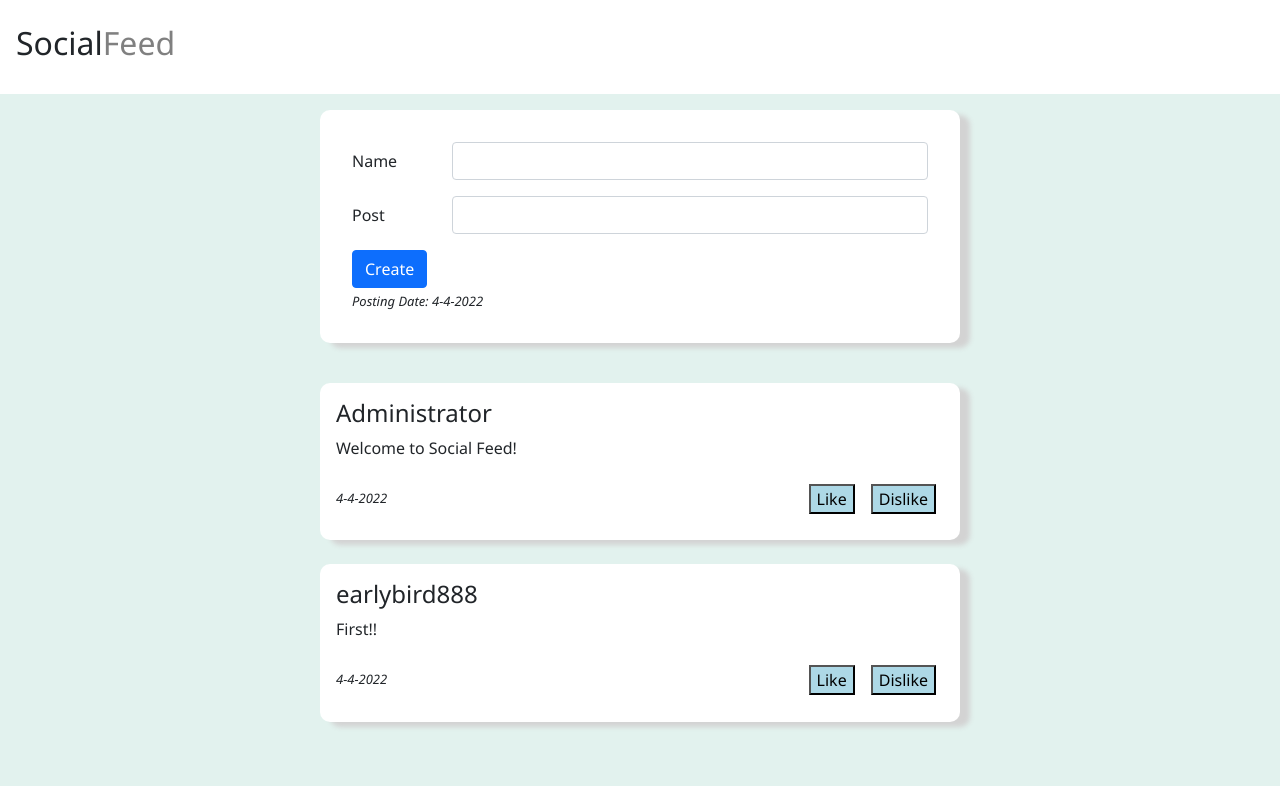
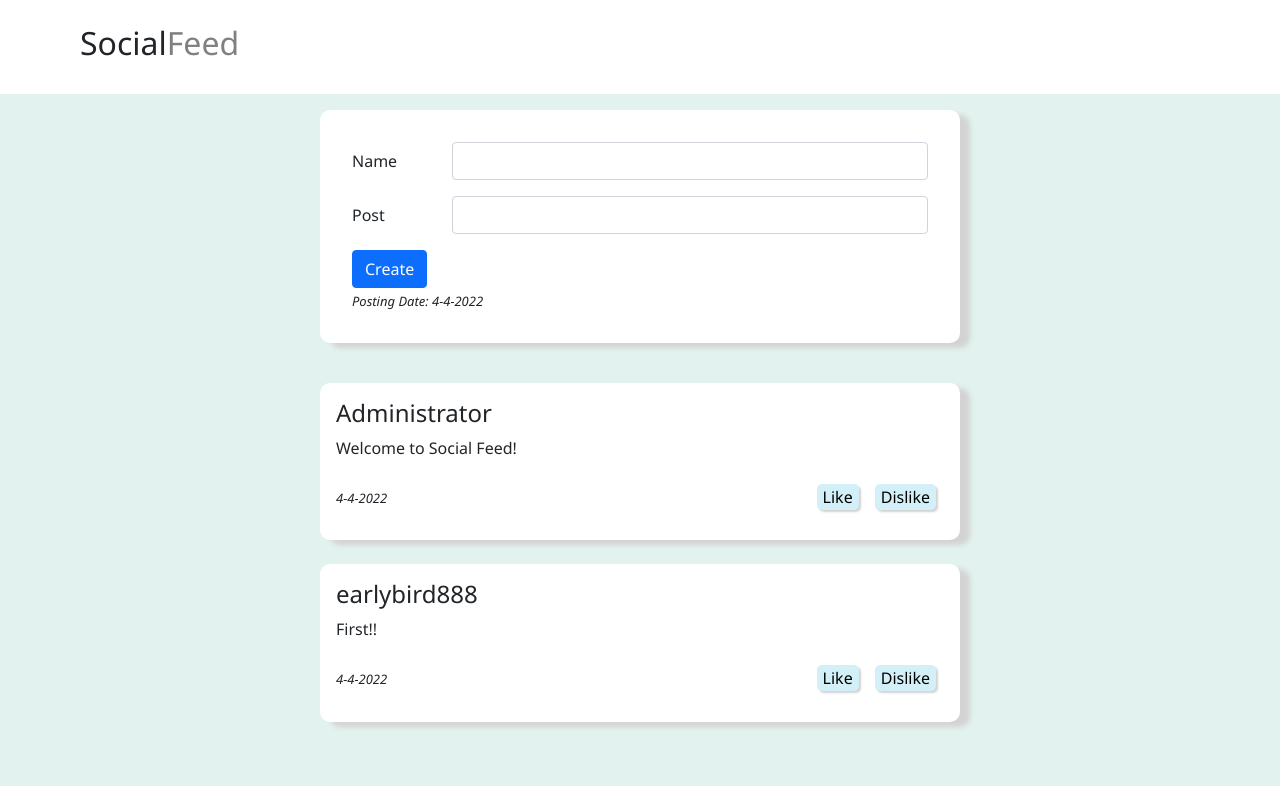
Before and after one commit to tjdanielson/social_feed, a React (Create React App) app: page / in a window 1280 px wide. Built offline with nearby package versions, Linux system fonts and the light colour scheme.

Commit message:
Changed CSS of the like/dislike buttons - rounded corners, no border, dropshadow, improved coloring.

```diff
--- a/src/Components/LikeDislikePost/LikeDislikePost.css
+++ b/src/Components/LikeDislikePost/LikeDislikePost.css
@@ -1,11 +1,11 @@
 .inactive{
-    background-color: lightblue;
+    background-color: rgb(211, 239, 248);
 }
 
 .like-active{
-    background-color: lightgreen;
+    background-color:rgb(92, 188, 117);
 }
 
 .dislike-active{
-    background-color: rgb(248, 90, 90);
+    background-color: rgb(221, 64, 92);
 }
--- a/src/app.css
+++ b/src/app.css
@@ -9,6 +9,7 @@
 .navbar h3 {
     font-weight: normal;
     font-size: 2em;
+    margin-left: 2em;
 }
 
 .navbar small {
@@ -80,8 +81,12 @@
 
 .button-wrapper button {
     margin: .5em;
+    border-radius: 5px;
+    border-style: none;
+    box-shadow: 2px 2px 2px lightgray;
 }
 
 .button-img img {
     height: 100%;
+
 }
```
